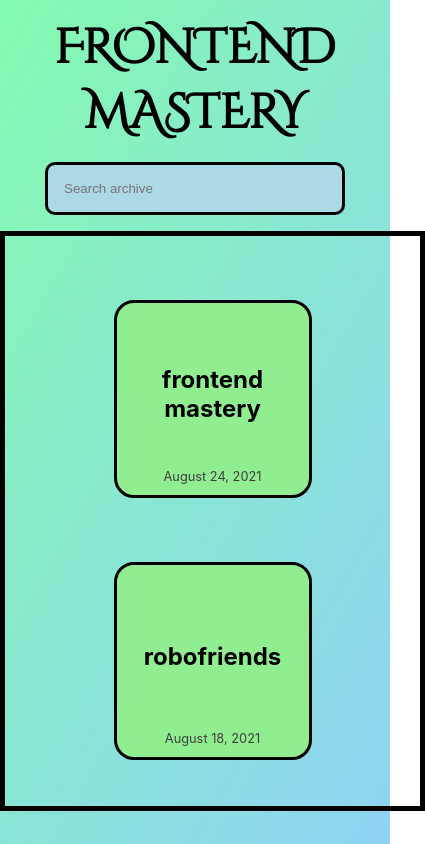
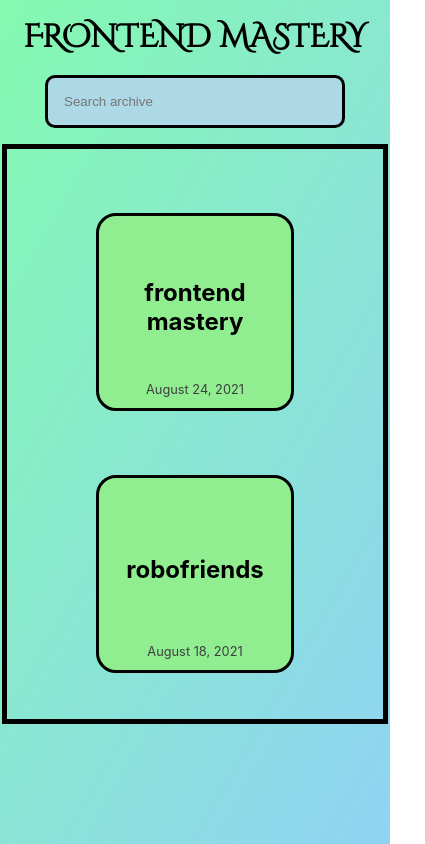
Before and after one commit to rodelcdavid/frontend-mastery, a React (Create React App) app: page / in a window 390 px wide. Shown: the whole page, 425 px wide, since content can reach past the window. Built offline with nearby package versions, Linux system fonts and the light colour scheme.

Commit message:
added media query for header text

```diff
--- a/src/components/Scroll.js
+++ b/src/components/Scroll.js
@@ -1,6 +1,6 @@
 const Scroll = (props) => {
     return (
-        <div style = {{ overflowY: 'scroll', border: '5px solid black', width: '90vw', height: '60vh', padding: '2rem', margin: '1rem auto' }}>
+        <div style = {{ overflowY: 'scroll', border: '5px solid black', width: '80vw', height: '60vh', padding: '2rem', margin: '1rem auto' }}>
         {props.children}
         </div>
     );
--- a/src/containers/App.css
+++ b/src/containers/App.css
@@ -9,3 +9,9 @@
   font-size: 3rem;
   padding: 1rem;
 }
+
+@media (max-width: 570px) {
+  .main-header {
+    font-size: 2rem;
+  }
+}
```
